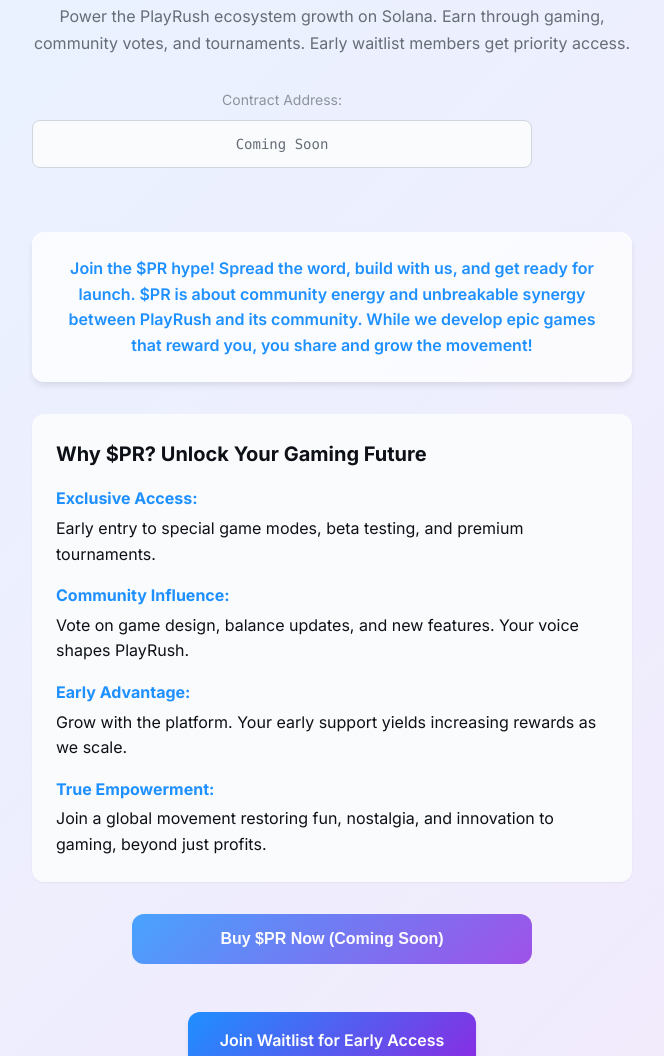
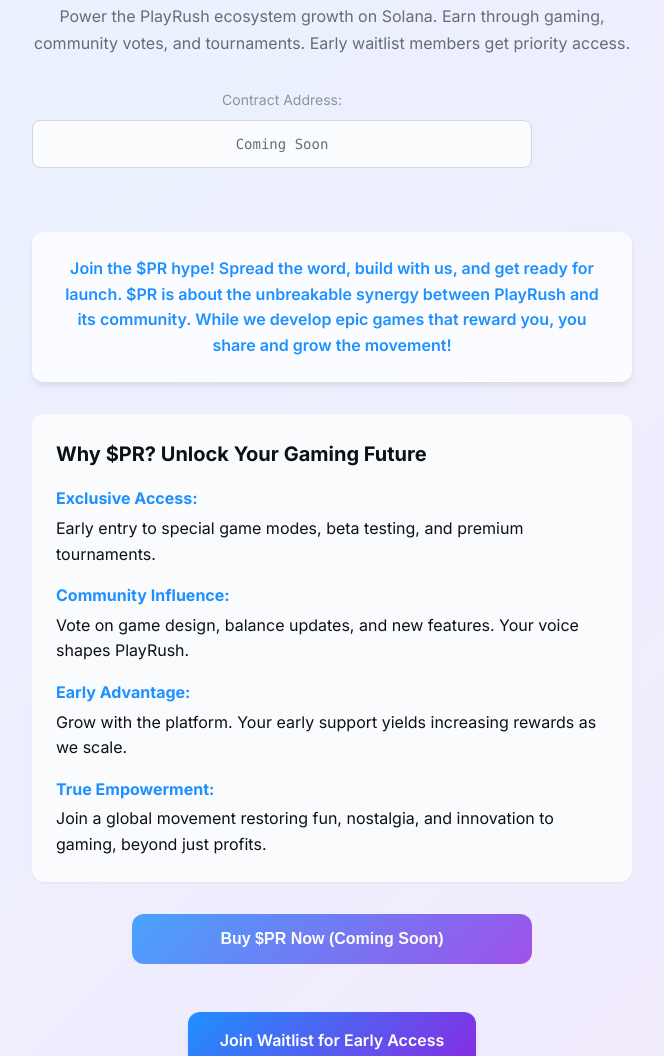
Before and after one commit to charleswealthdev/playrushwebsite, a website: page index.html in a window 1280 px wide. Shown: the part 2916-3972 px from the top of the page, without its empty margins (308-972 px from the left). Drawn offline with Linux system fonts and the light colour scheme; no server answers.

Commit message:
changed hype

```diff
--- a/index.html
+++ b/index.html
@@ -243,7 +243,7 @@
                     </div>
                 </div>
                 <div class="token-hype">
-                    <p class="hype-description">Join the $PR hype! Spread the word, build with us, and get ready for launch. $PR is about community energy and unbreakable synergy between PlayRush and its community. While we develop epic games that reward you, you share and grow the movement!</p>
+                    <p class="hype-description">Join the $PR hype! Spread the word, build with us, and get ready for launch. $PR is about the unbreakable synergy between PlayRush and its community. While we develop epic games that reward you, you share and grow the movement!</p>
                 </div>
                 <div class="token-propositions">
                     <h3 class="propositions-title">Why $PR? Unlock Your Gaming Future</h3>
```
